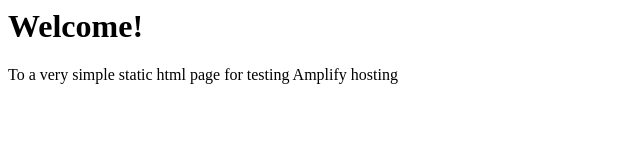
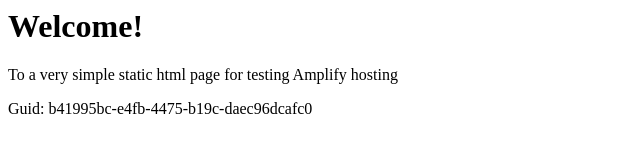
Before and after one commit to aws-aemilia-gru/Github-PR-Commit-Integration-Test-DoNotTouch-GitHubAutoBuildPrPreviewCanaryTest-v1-prod-sa-east-1, a website: page src/index.html in a window 1280 px wide. Shown: the whole page, without its empty margins (0-640 px from the left). Drawn offline with Linux system fonts and the light colour scheme.

Commit message:
commit from integ tests

```diff
--- a/src/index.html
+++ b/src/index.html
@@ -1,3 +1,5 @@
+
+
 <html lang="en">
 
 <head>
@@ -10,6 +12,6 @@
 <body>
     <h1>Welcome!</h1>
     <p>To a very simple static html page for testing Amplify hosting</p>
-</body>
+    <p>Guid: b41995bc-e4fb-4475-b19c-daec96dcafc0</p></body>
 
 </html>
```
